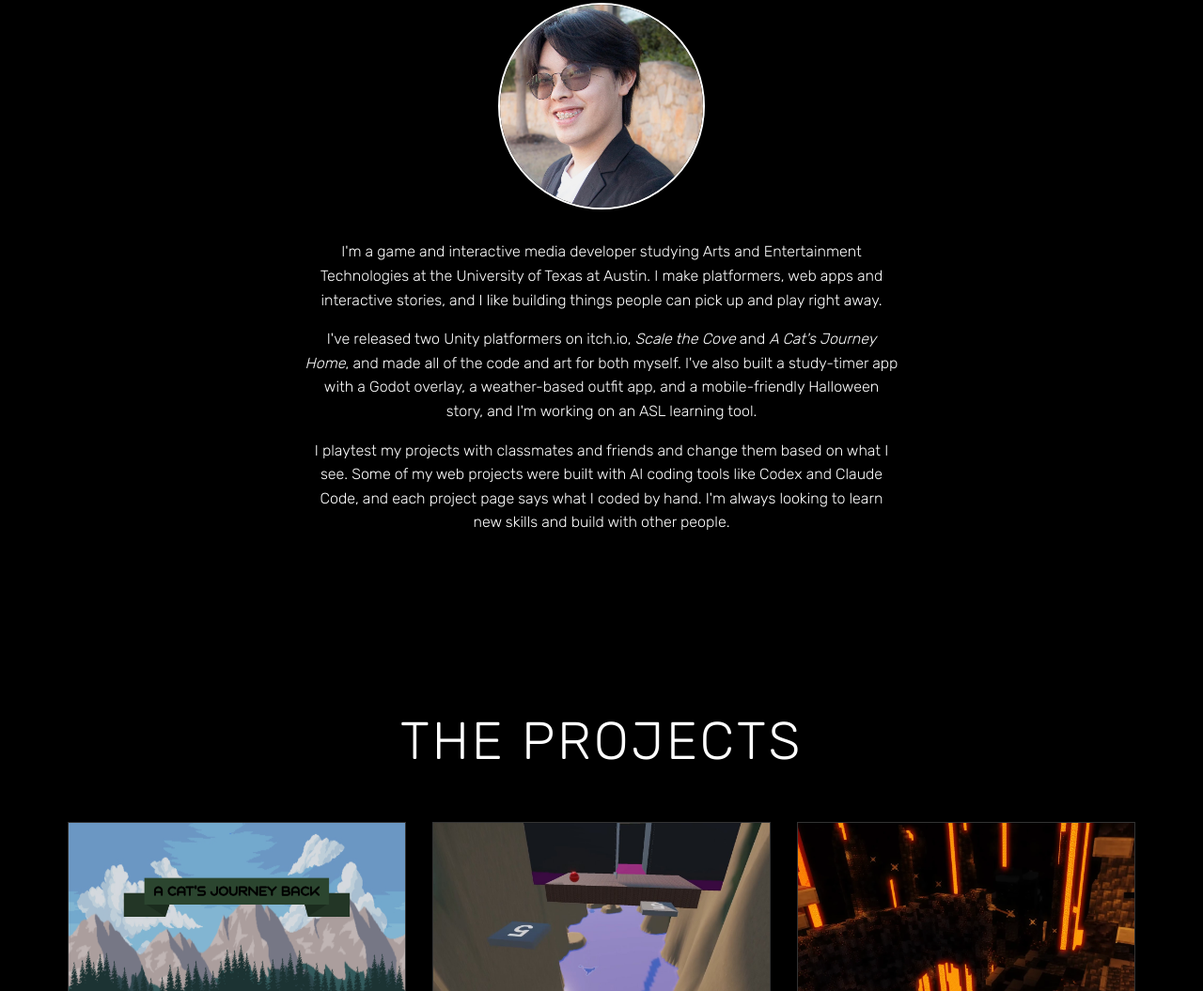
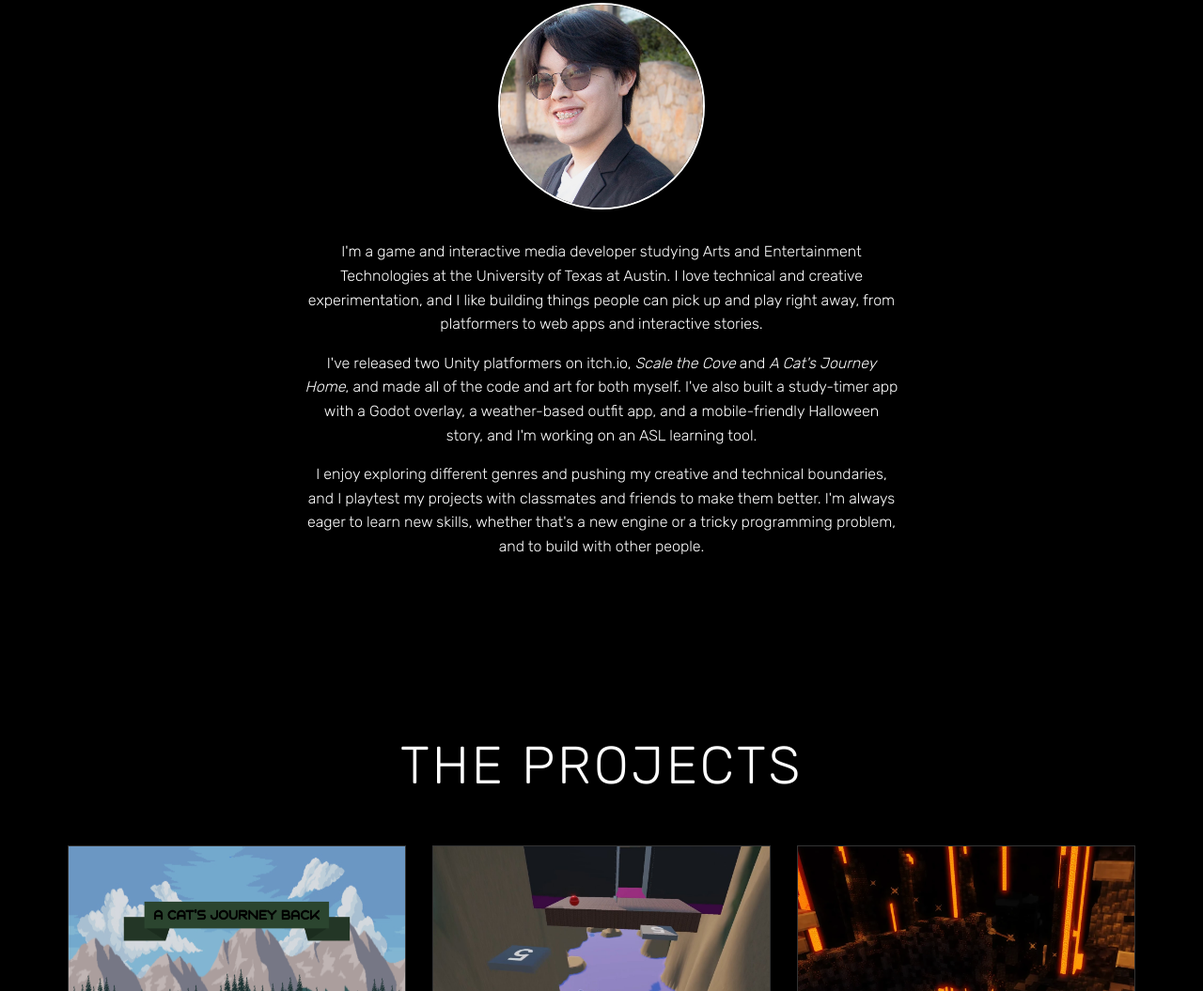
Before and after one commit to TristanTengGH2/tristantenggh2.github.io, a plain HTML site: page index.html in a window 1280 px wide. Shown: the part 799-1854 px from the top of the page at 94% size. Drawn offline with Linux system fonts and the light colour scheme.

Commit message:
Rewrite About text without AI mentions
Co-Authored-By: Claude Sonnet 5.5 <noreply@anthropic.com>

```diff
--- a/index.html
+++ b/index.html
@@ -30,9 +30,9 @@
     <section id="about" class="narrow">
       <h2>ABOUT</h2>
       <img class="portrait" src="assets/tristan.jpg" alt="Portrait of Tristan Teng" width="220" height="220">
-      <p>I'm a game and interactive media developer studying Arts and Entertainment Technologies at the University of Texas at Austin. I make platformers, web apps and interactive stories, and I like building things people can pick up and play right away.</p>
+      <p>I'm a game and interactive media developer studying Arts and Entertainment Technologies at the University of Texas at Austin. I love technical and creative experimentation, and I like building things people can pick up and play right away, from platformers to web apps and interactive stories.</p>
       <p>I've released two Unity platformers on itch.io, <em>Scale the Cove</em> and <em>A Cat's Journey Home</em>, and made all of the code and art for both myself. I've also built a study-timer app with a Godot overlay, a weather-based outfit app, and a mobile-friendly Halloween story, and I'm working on an ASL learning tool.</p>
-      <p>I playtest my projects with classmates and friends and change them based on what I see. Some of my web projects were built with AI coding tools like Codex and Claude Code, and each project page says what I coded by hand. I'm always looking to learn new skills and build with other people.</p>
+      <p>I enjoy exploring different genres and pushing my creative and technical boundaries, and I playtest my projects with classmates and friends to make them better. I'm always eager to learn new skills, whether that's a new engine or a tricky programming problem, and to build with other people.</p>
     </section>
 
     <section id="projects">
```
